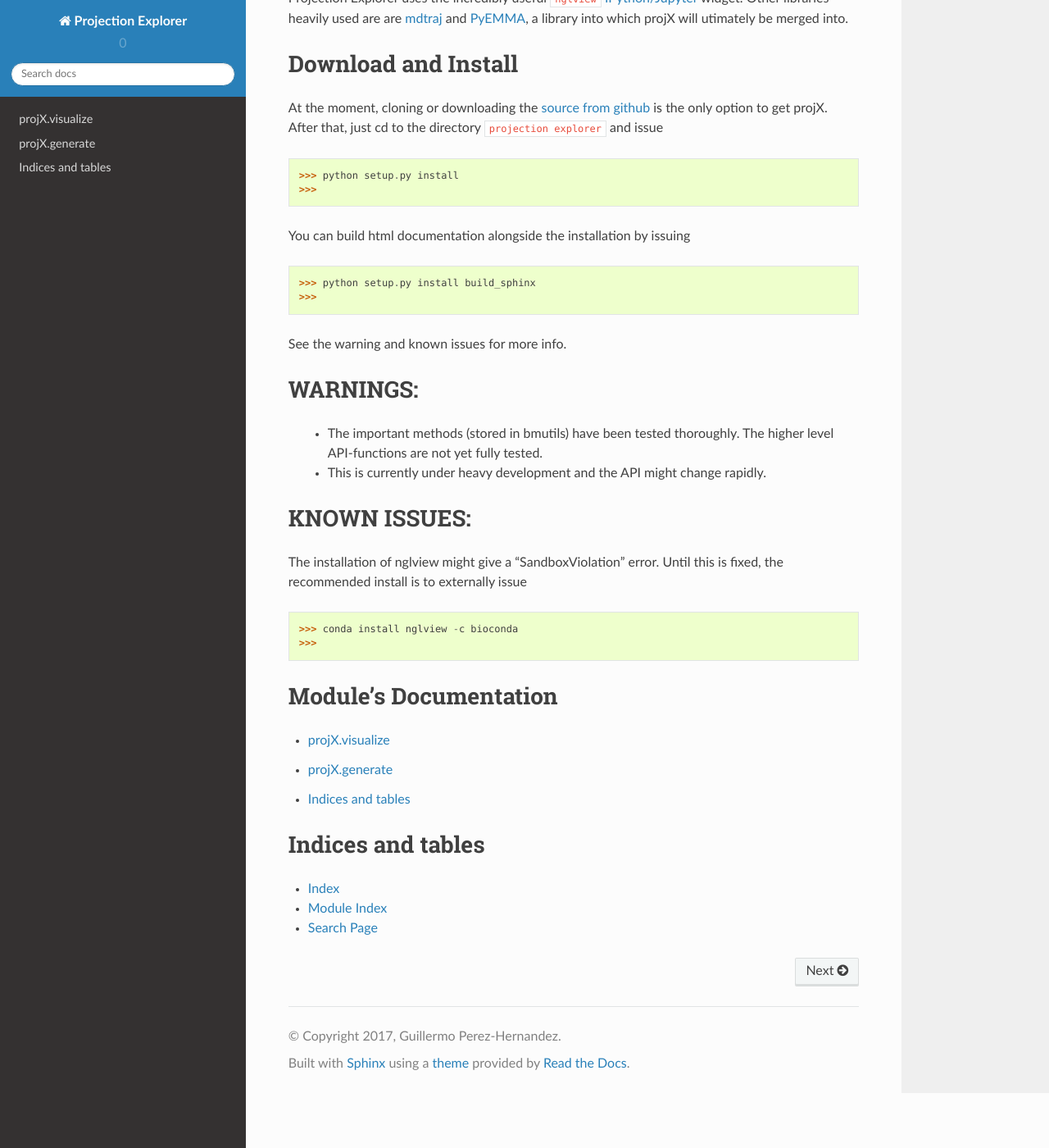
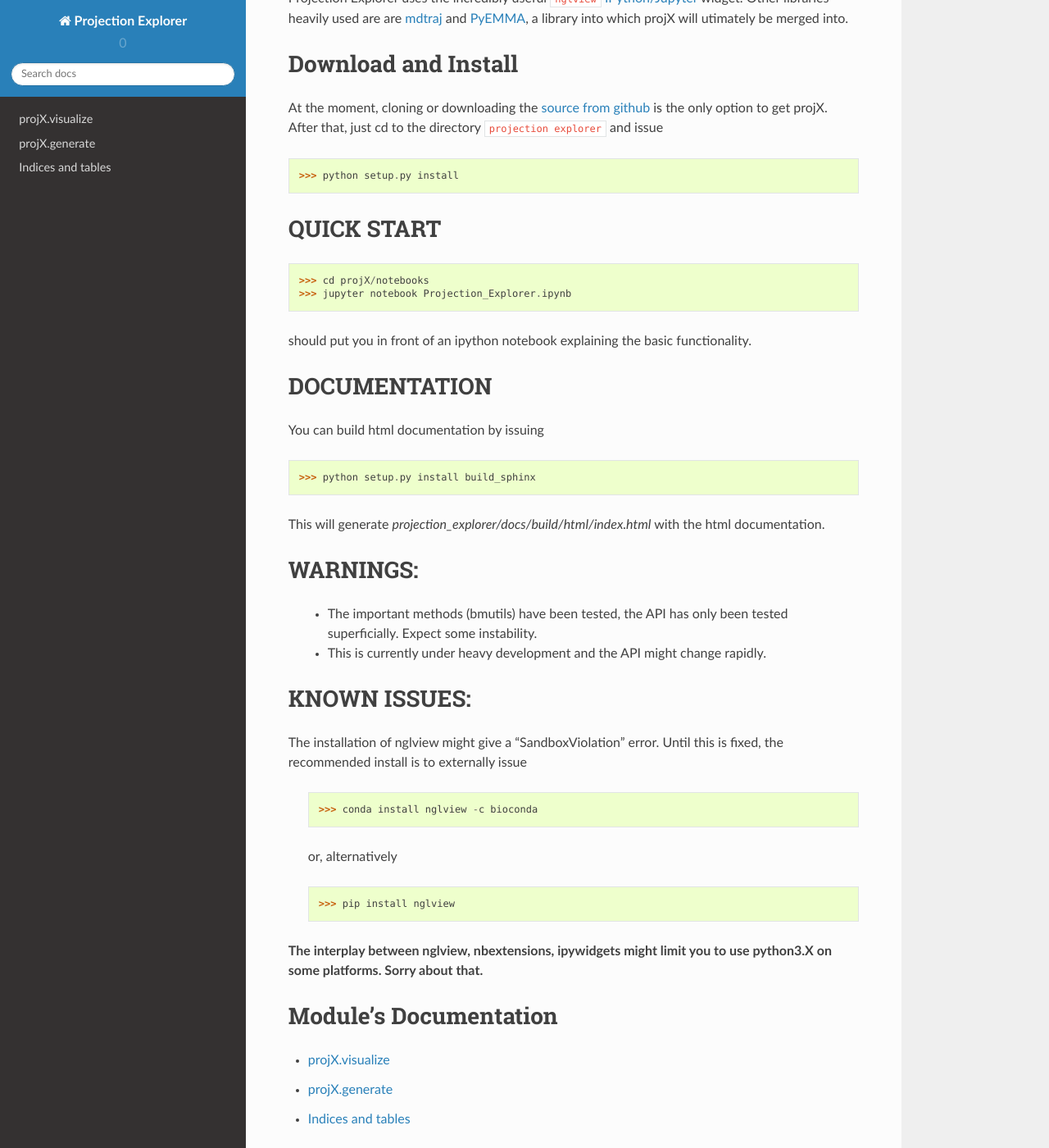
Before and after one commit to markovmodel/molPX, a Sphinx documentation site: the page built from doc/source/index.rst, in a window 1280 px wide and 1400 px high, scrolled down 344 px. Shown: the whole window at 82% size. Built offline with Sphinx 7.4.7 and the Read the Docs theme 2.0.0, drawn with Linux system fonts in a browser that asks for light colours.

Commit message:
[more docs]

```diff
--- a/doc/source/index.rst
+++ b/doc/source/index.rst
@@ -11,25 +11,38 @@ of molecular dynamics (MD) trajectories** inside an ipython notebook. At the mom
  * ``projX.visualize``
  * ``projX.generate``
 
-Projection Explorer uses the incredibly useful  ``nglview`` `IPython/Jupyter <https://github.com/arose/nglview>`_ widget. Other libraries heavily used are are `mdtraj <http://mdtraj.org/>`_ and `PyEMMA <http://www.emma-project.org/latest/>`_, a library into which projX will utimately be merged into.
+Projection Explorer uses the incredibly useful  ``nglview`` `IPython/Jupyter <https://github.com/arose/nglview>`_ widget.
+Other libraries heavily used are are `mdtraj <http://mdtraj.org/>`_ and `PyEMMA <http://www.emma-project.org/latest/>`_, a library into which projX will utimately be merged into.
 
 Download and Install
 =====================
-At the moment, cloning or downloading the `source from github <https://github.com/gph82/projection_explorer>`_ is the only option to get projX. After that, just cd to the directory ``projection explorer`` and issue
+At the moment, cloning or downloading the `source from github <https://github.com/gph82/projection_explorer>`_ is the only option to get projX.
+After that, just cd to the directory ``projection explorer`` and issue
 
     >>> python setup.py install
-    >>>
 
-You can build html documentation alongside the installation by issuing
+QUICK START
+=============
+
+    >>> cd projX/notebooks
+    >>> jupyter notebook Projection_Explorer.ipynb
+
+should put you in front of an ipython notebook explaining the basic functionality.
+
+DOCUMENTATION
+==============
+You can build html documentation by issuing
 
     >>> python setup.py install build_sphinx
-    >>>
 
-See the warning and known issues for more info.
+This will generate `projection_explorer/docs/build/html/index.html` with the html
+documentation.
 
 WARNINGS:
 =========
- * The important methods (stored in bmutils) have been tested thoroughly. The higher level API-functions are not yet fully tested.
+
+ * The important methods (bmutils) have been tested, the API  has only been tested superficially. Expect some instability.
+
  * This is currently under heavy development and the API might change rapidly.
 
 KNOWN ISSUES:
@@ -38,8 +51,13 @@ The installation of nglview might give a "SandboxViolation" error. Until this is
 to externally issue
 
     >>> conda install nglview -c bioconda
-    >>>
 
+    or, alternatively
+
+    >>> pip install nglview
+
+**The interplay between nglview, nbextensions, ipywidgets might limit you to use python3.X on some platforms.
+Sorry about that.**
 
 Module's Documentation
 ======================
```
Also changed, not shown: README.md (+8 -13 lines), 2 other files.
